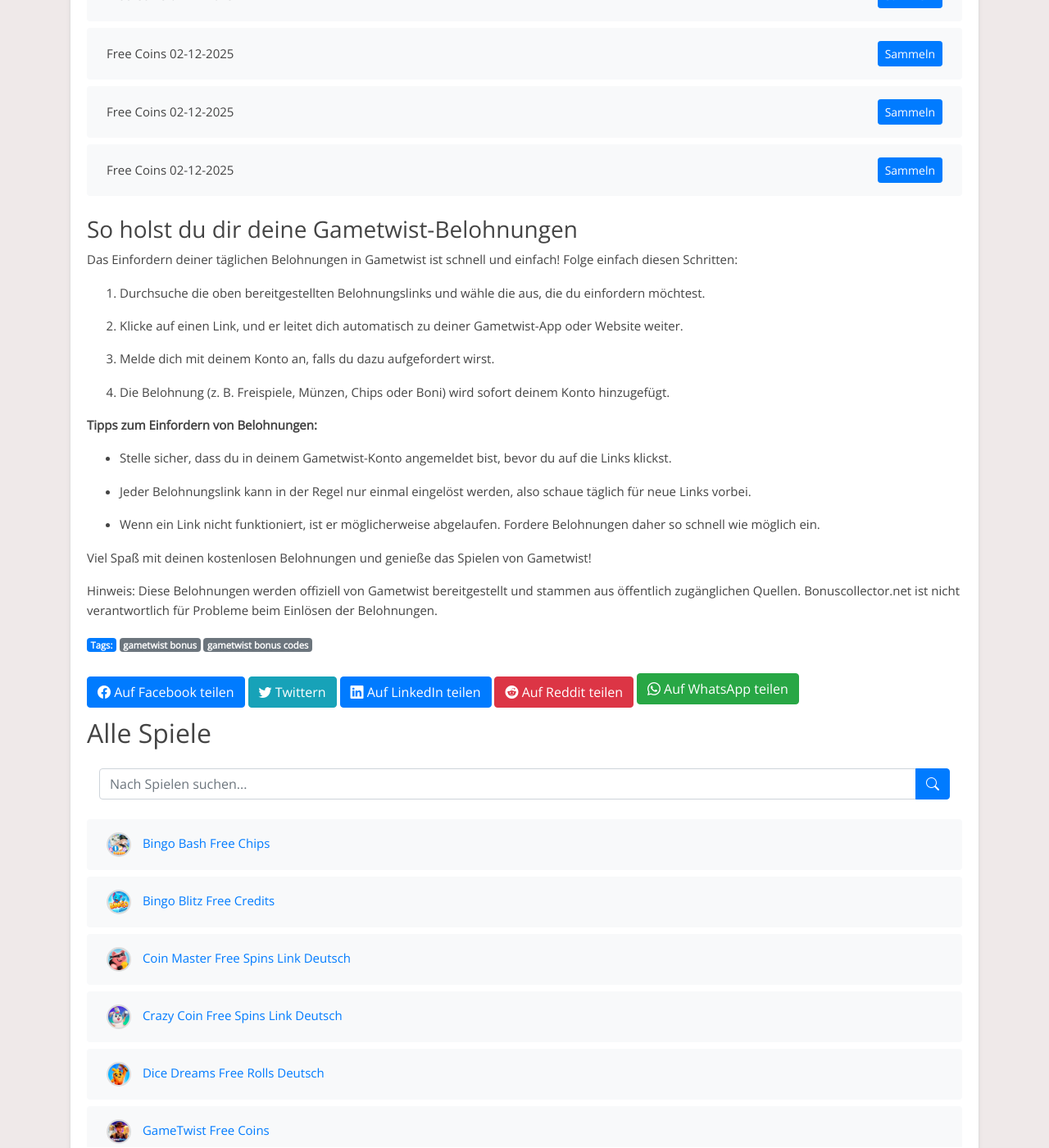
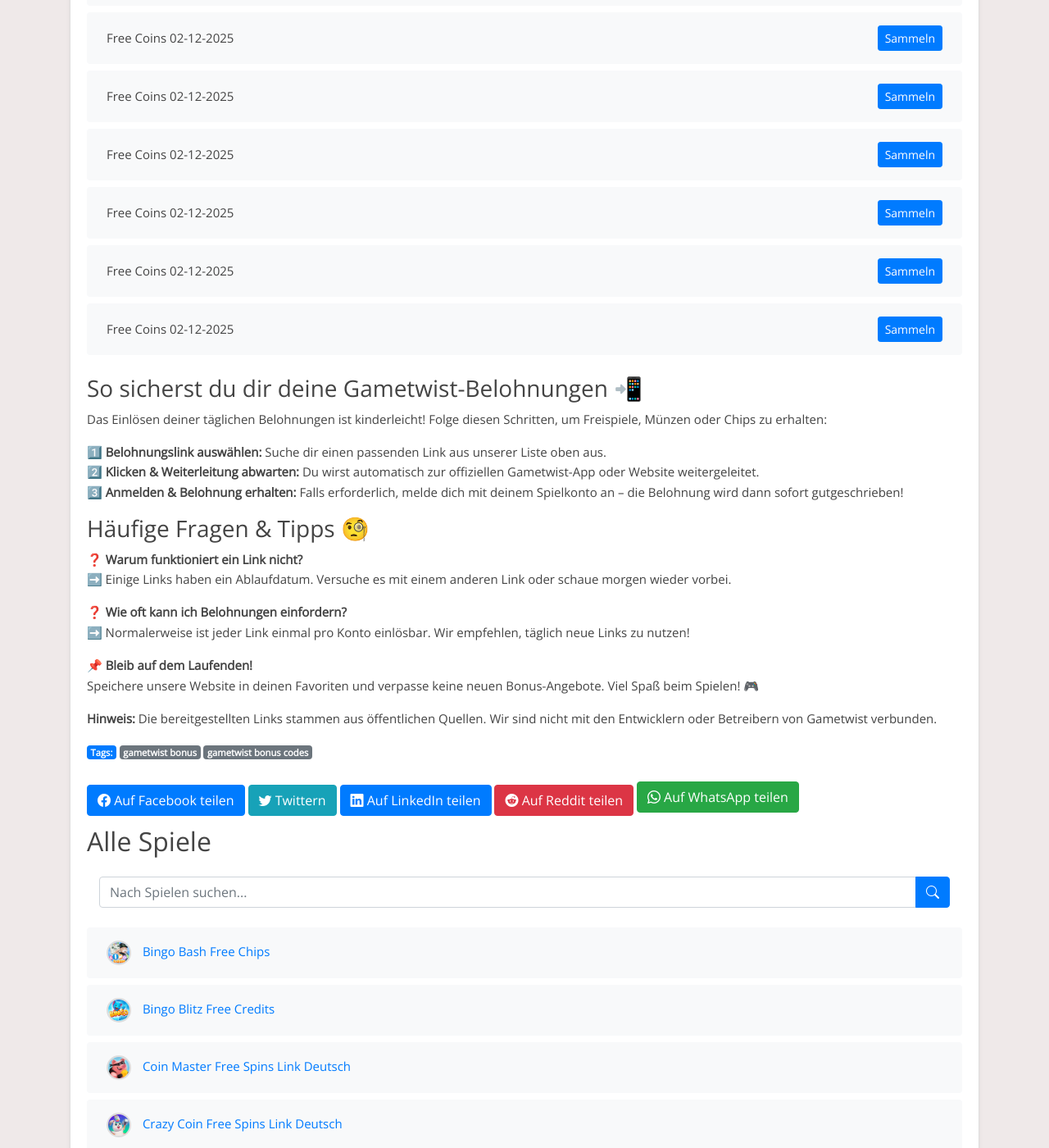
Before and after one commit to iamrohanroy/hkts-blog, a Jekyll site: the page built from _posts/2025-02-03-gametwist.md, in a window 1280 px wide and 1400 px high, scrolled down 7477 px. Shown: the whole window at 82% size. Built offline with Jekyll 4.4.1, drawn with Linux system fonts in a browser that asks for light colours; some of the changed text lies outside the part shown.

Commit message:
Aktualisiere -Inhalte und Links

```diff
--- a/_includes/gametwist_footer.html
+++ b/_includes/gametwist_footer.html
@@ -1,27 +1,19 @@
-### So holst du dir deine Gametwist-Belohnungen
+### So sicherst du dir deine Gametwist-Belohnungen 📲
 
+Das Einlösen deiner täglichen Belohnungen ist kinderleicht! Folge diesen Schritten, um Freispiele, Münzen oder Chips zu erhalten:
 
-Das Einfordern deiner täglichen Belohnungen in Gametwist ist schnell und einfach! Folge einfach diesen Schritten:
+1️⃣ **Belohnungslink auswählen:** Suche dir einen passenden Link aus unserer Liste oben aus.
+2️⃣ **Klicken & Weiterleitung abwarten:** Du wirst automatisch zur offiziellen Gametwist-App oder Website weitergeleitet.
+3️⃣ **Anmelden & Belohnung erhalten:** Falls erforderlich, melde dich mit deinem Spielkonto an – die Belohnung wird dann sofort gutgeschrieben!
 
-1. Durchsuche die oben bereitgestellten Belohnungslinks und wähle die aus, die du einfordern möchtest.
+### Häufige Fragen & Tipps 🧐
+❓ **Warum funktioniert ein Link nicht?**
+➡️ Einige Links haben ein Ablaufdatum. Versuche es mit einem anderen Link oder schaue morgen wieder vorbei.
 
-2. Klicke auf einen Link, und er leitet dich automatisch zu deiner Gametwist-App oder Website weiter.
+❓ **Wie oft kann ich Belohnungen einfordern?**
+➡️ Normalerweise ist jeder Link einmal pro Konto einlösbar. Wir empfehlen, täglich neue Links zu nutzen!
 
-3. Melde dich mit deinem Konto an, falls du dazu aufgefordert wirst.
+📌 **Bleib auf dem Laufenden!**
+Speichere unsere Website in deinen Favoriten und verpasse keine neuen Bonus-Angebote. Viel Spaß beim Spielen! 🎮
 
-4. Die Belohnung (z. B. Freispiele, Münzen, Chips oder Boni) wird sofort deinem Konto hinzugefügt.
-
-
-**Tipps zum Einfordern von Belohnungen:**
-
-- Stelle sicher, dass du in deinem Gametwist-Konto angemeldet bist, bevor du auf die Links klickst.
-
-- Jeder Belohnungslink kann in der Regel nur einmal eingelöst werden, also schaue täglich für neue Links vorbei.
-
-- Wenn ein Link nicht funktioniert, ist er möglicherweise abgelaufen. Fordere Belohnungen daher so schnell wie möglich ein.
-
-
-Viel Spaß mit deinen kostenlosen Belohnungen und genieße das Spielen von Gametwist!
-
-
-Hinweis: Diese Belohnungen werden offiziell von Gametwist bereitgestellt und stammen aus öffentlich zugänglichen Quellen. Bonuscollector.net ist nicht verantwortlich für Probleme beim Einlösen der Belohnungen.
+**Hinweis:** Die bereitgestellten Links stammen aus öffentlichen Quellen. Wir sind nicht mit den Entwicklern oder Betreibern von Gametwist verbunden.
--- a/_includes/gametwist_post.html
+++ b/_includes/gametwist_post.html
@@ -1,13 +1,17 @@
-Entdecke tägliche Gametwist-Belohnungen!
+## Tägliche Gametwist-Belohnungen – Exklusive Gratis-Links! 🎉
 
+Bist du ein leidenschaftlicher Gametwist-Spieler und möchtest dein Spielerlebnis auf das nächste Level bringen? Dann bist du hier genau richtig! Wir stellen dir täglich aktualisierte Links für Freispiele, Münzen, Chips und viele weitere exklusive Belohnungen zur Verfügung.
 
-Bist du ein Fan von Gametwist und möchtest dein Spielerlebnis verbessern? Du bist hier genau richtig! Diese Seite ist allen Gametwist-Enthusiasten gewidmet, die täglich kostenlose Belohnungen einfordern möchten. Hier findest du die neuesten Links, um Freispiele, Münzen, Chips und andere spannende Boni zu sammeln, damit du das Spiel noch mehr genießen kannst.
+### Warum solltest du unsere Belohnungslinks nutzen?
+✅ **Täglich neue Belohnungen:** Wir aktualisieren unsere Links regelmäßig, damit du keine Chance auf Gratis-Boni verpasst.
+✅ **100 % sicher & kostenlos:** Unsere Links stammen aus offiziellen Quellen und können völlig kostenlos eingelöst werden.
+✅ **Ohne Anmeldung:** Kein Registrierungszwang – klicke einfach auf den Link und sichere dir deine Belohnung!
 
+**💡 Tipp:** Speichere diese Seite als Favorit und schaue täglich vorbei, um keine Belohnung zu verpassen!
 
-Gametwist ist ein unterhaltsames Spiel, das von Millionen geliebt wird. Ob du höhere Level erreichen oder einfach nur den Nervenkitzel genießen möchtest – unsere täglichen Belohnungslinks halten dich im Spiel.
+### Was ist Gametwist?
+Gametwist ist ein fesselndes Spiel, das Millionen von Spielern weltweit begeistert. Egal, ob du höhere Level erreichen oder einfach nur den Nervenkitzel genießen möchtest – mit unseren täglichen Gratis-Links kannst du deine Chancen maximieren.
 
+**Hinweis:** Gametwist ist eine unabhängige App und steht in keiner Verbindung zu dieser Website. Unsere Links stammen aus öffentlich zugänglichen Quellen.
 
-Hinweis: Gametwist ist eine kostenlose App, die ausschließlich zu Unterhaltungszwecken entwickelt wurde. Bonuscollector.net ist eine unabhängige Plattform und steht in keiner Verbindung zu den Entwicklern oder Eigentümern von Gametwist.
-
-
-Schau täglich vorbei, um sicherzustellen, dass du keine Belohnung verpasst!
+🎁 **Jetzt Belohnungen einfordern – Viel Spaß beim Spielen!** 🕹️
```
